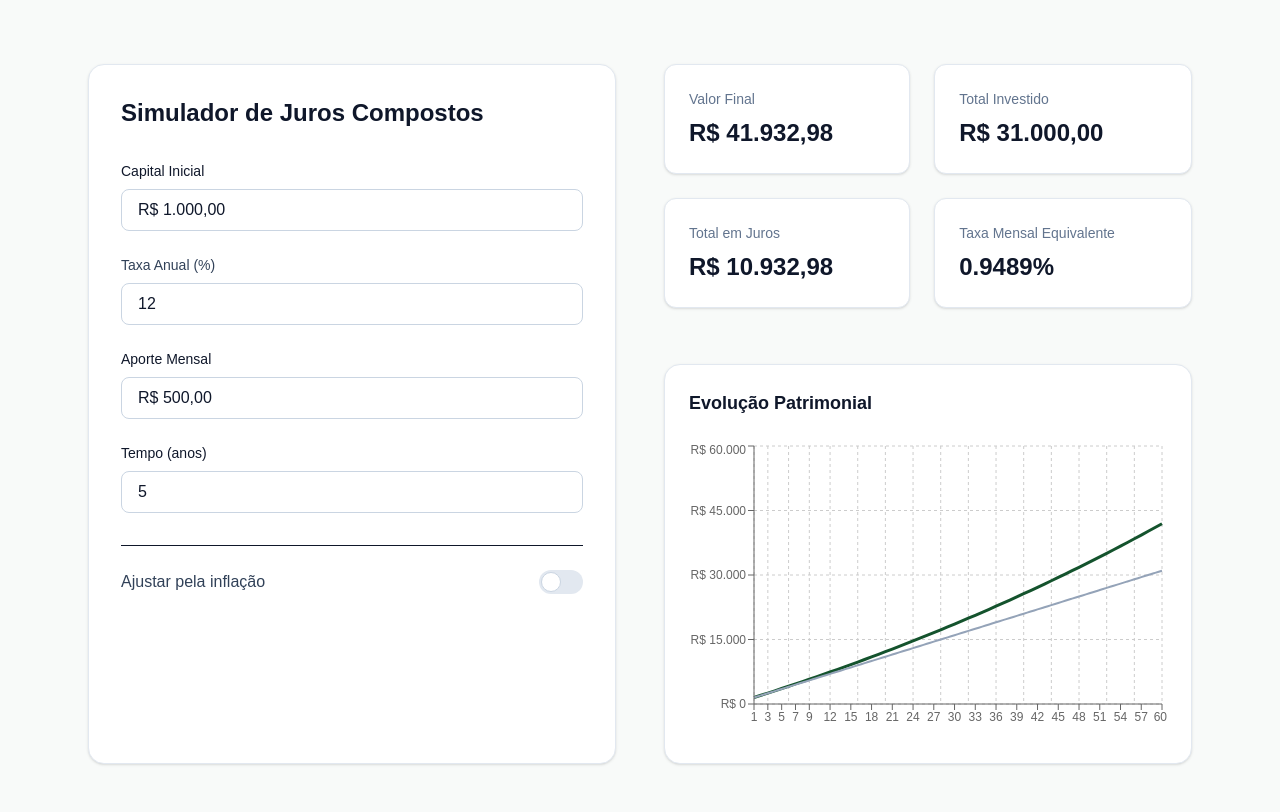
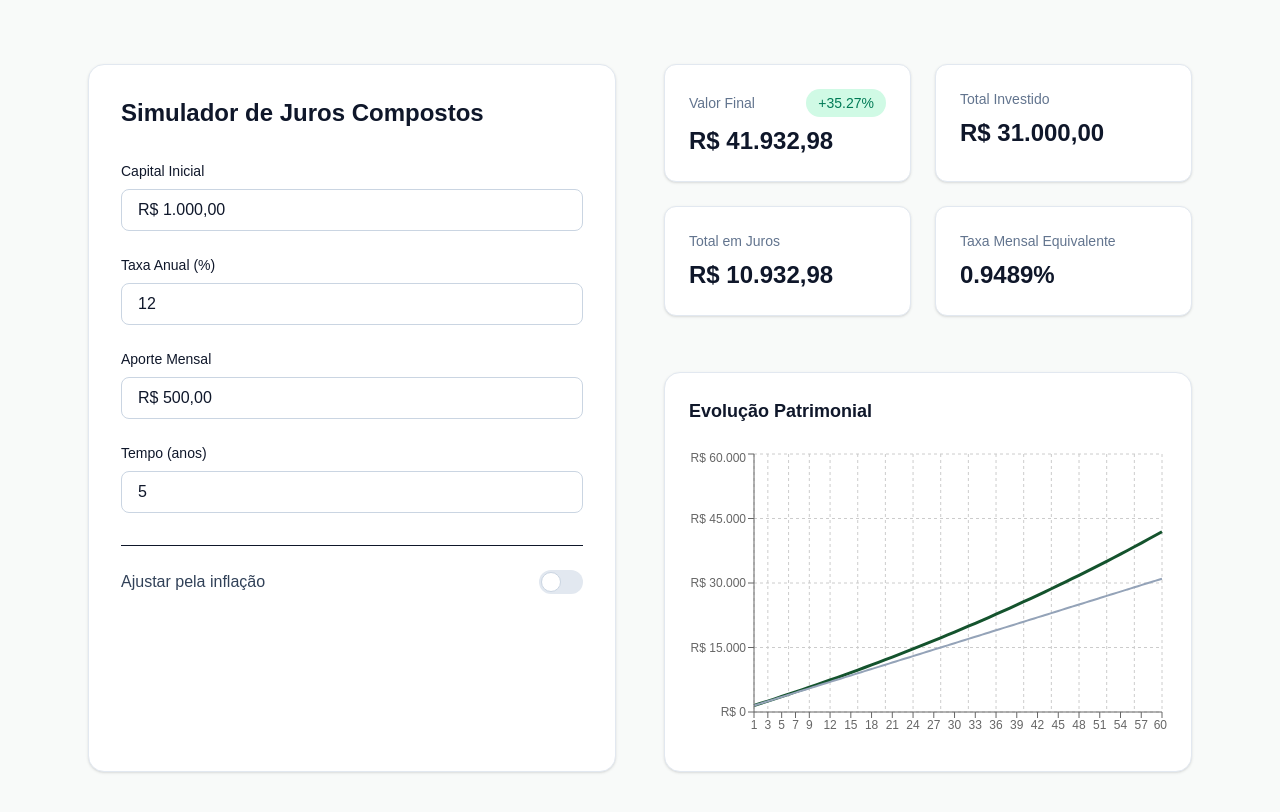
Before and after one commit to Gabrielfernandes7/simulador-juros-composto, a Next.js app: page / in a window 1280 px wide. Shown: the top 812 px of the page. Built offline with nearby package versions, Linux system fonts and the light colour scheme.

Commit message:
visualizacao de badge de crescimento e validacoes

```diff
--- /dev/null
+++ b/src/components/GrowthBadge.tsx
@@ -0,0 +1,23 @@
+"use client"
+
+type Props = {
+  value: number
+}
+
+export function GrowthBadge({ value }: Props) {
+  const isPositive = value >= 0
+
+  return (
+    <div
+      className={`
+        inline-flex items-center px-3 py-1 rounded-full text-sm font-medium
+        ${isPositive
+          ? "bg-emerald-100 text-emerald-700"
+          : "bg-red-100 text-red-700"}
+      `}
+    >
+      {isPositive ? "+" : ""}
+      {value.toFixed(2)}%
+    </div>
+  )
+}
--- a/src/components/ResultCard.tsx
+++ b/src/components/ResultCard.tsx
@@ -1,12 +1,18 @@
 interface ResultCardProps {
   label: string
   value: string
+  extra?: React.ReactNode
 }
 
-export function ResultCard({ label, value }: ResultCardProps) {
+export function ResultCard({ label, value, extra }: ResultCardProps) {
   return (
     <div className="bg-white rounded-xl shadow-sm border border-slate-200 p-6">
-      <p className="text-sm text-slate-500">{label}</p>
+
+      <div className="flex items-center justify-between">
+        <p className="text-sm text-slate-500">{label}</p>
+        {extra && <div>{extra}</div>}
+      </div>
+
       <p className="text-2xl font-semibold mt-2">{value}</p>
     </div>
   )
--- a/src/components/Simulator.tsx
+++ b/src/components/Simulator.tsx
@@ -1,10 +1,11 @@
 "use client"
 
-import { useSimulation } from "@/hooks/useSimulation";
-import { ResultCard } from "./ResultCard";
-import { MoneyInput } from "./MoneyInput";
-import { PercentInput } from "@/components/PercentInput"; // Importando seu componente corrigido
-import dynamic from "next/dynamic";
+import { useSimulation } from "@/hooks/useSimulation"
+import { ResultCard } from "./ResultCard"
+import { MoneyInput } from "./MoneyInput"
+import { PercentInput } from "@/components/PercentInput"
+import dynamic from "next/dynamic"
+import { GrowthBadge } from "./GrowthBadge"
 
 function currency(value: number) {
   return new Intl.NumberFormat("pt-BR", {
@@ -21,18 +22,28 @@ export function Simulator() {
     inflationRate,
     setInflationRate,
     useInflation,
-    setUseInflation
-  } = useSimulation();
+    setUseInflation,
+    totalGrowthPercent,
+    errors,
+    isValid
+  } = useSimulation()
 
   const SimulationChart = dynamic(
     () => import("./SimulationChart").then(mod => mod.SimulationChart),
     { ssr: false }
   )
 
+  const inputStyle = (error?: string) =>
+    `w-full border rounded-lg px-4 py-2 focus:outline-none focus:ring-2 ${
+      error
+        ? "border-red-500 focus:ring-red-500"
+        : "border-slate-300 focus:ring-[#16A34A]"
+    }`
+
   return (
     <div className="grid lg:grid-cols-2 gap-12">
 
-      {/* Coluna de Inputs */}
+      {/* Coluna Inputs */}
       <div className="bg-white p-8 rounded-2xl shadow-sm border border-slate-200">
         <h1 className="text-2xl font-semibold mb-8">
           Simulador de Juros Compostos
@@ -40,47 +51,73 @@ export function Simulator() {
 
         <div className="space-y-6">
 
+          {/* Capital Inicial */}
           <div>
             <label className="block text-sm mb-2">Capital Inicial</label>
             <MoneyInput
               value={input.initialAmount}
               onChange={(value) => updateField("initialAmount", value)}
-              className="w-full border border-slate-300 rounded-lg px-4 py-2 focus:outline-none focus:ring-2 focus:ring-[#16A34A]"
+              className={inputStyle(errors.initialAmount)}
             />
+            {errors.initialAmount && (
+              <p className="text-sm text-red-500 mt-1">
+                {errors.initialAmount}
+              </p>
+            )}
           </div>
 
-          {/* --- SUBSTITUIÇÃO 1: Taxa Anual --- */}
+          {/* Taxa Anual */}
           <div>
-            <label className="block text-sm mb-2 text-slate-700">Taxa Anual (%)</label>
+            <label className="block text-sm mb-2">Taxa Anual (%)</label>
             <PercentInput
               value={input.annualRate}
               onChange={(value) => updateField("annualRate", value)}
-              className="w-full border border-slate-300 rounded-lg px-4 py-2 focus:outline-none focus:ring-2 focus:ring-[#16A34A]"
+              className={inputStyle(errors.annualRate)}
             />
+            {errors.annualRate && (
+              <p className="text-sm text-red-500 mt-1">
+                {errors.annualRate}
+              </p>
+            )}
           </div>
 
+          {/* Aporte Mensal */}
           <div>
             <label className="block text-sm mb-2">Aporte Mensal</label>
             <MoneyInput
               value={input.monthlyContribution}
               onChange={(value) => updateField("monthlyContribution", value)}
-              className="w-full border border-slate-300 rounded-lg px-4 py-2 focus:outline-none focus:ring-2 focus:ring-[#16A34A]"
+              className={inputStyle(errors.monthlyContribution)}
             />
+            {errors.monthlyContribution && (
+              <p className="text-sm text-red-500 mt-1">
+                {errors.monthlyContribution}
+              </p>
+            )}
           </div>
 
+          {/* Tempo */}
           <div>
             <label className="block text-sm mb-2">Tempo (anos)</label>
             <input
               type="number"
               value={input.years}
               onChange={e => updateField("years", Number(e.target.value))}
-              className="w-full border border-slate-300 rounded-lg px-4 py-2 focus:outline-none focus:ring-2 focus:ring-[#16A34A]"
+              className={inputStyle(errors.years)}
             />
+            {errors.years && (
+              <p className="text-sm text-red-500 mt-1">
+                {errors.years}
+              </p>
+            )}
           </div>
 
+          {/* Inflação */}
           <div className="mt-8 border-t pt-6">
             <div className="flex items-center justify-between">
-              <span className="font-medium text-slate-700">Ajustar pela inflação</span>
+              <span className="font-medium text-slate-700">
+                Ajustar pela inflação
+              </span>
 
               <label className="relative inline-flex items-center cursor-pointer">
                 <input
@@ -89,38 +126,62 @@ export function Simulator() {
                   checked={useInflation}
                   onChange={(e) => setUseInflation(e.target.checked)}
                 />
-                <div className="w-11 h-6 bg-slate-200 rounded-full peer peer-checked:after:translate-x-full peer-checked:after:border-white after:content-[''] after:absolute after:top-[2px] after:left-[2px] after:bg-white after:border-slate-300 after:border after:rounded-full after:h-5 after:w-5 after:transition-all peer-checked:bg-[#16A34A]"></div>
+                <div className="w-11 h-6 bg-slate-200 rounded-full peer
+                  peer-checked:after:translate-x-full
+                  after:content-[''] after:absolute after:top-[2px]
+                  after:left-[2px] after:bg-white after:border
+                  after:border-slate-300 after:rounded-full
+                  after:h-5 after:w-5 after:transition-all
+                  peer-checked:bg-[#16A34A]" />
               </label>
             </div>
 
             {useInflation && (
-              <div className="mt-4 transition-all">
-                <label className="block text-sm mb-2 text-slate-600">Inflação anual (%)</label>
-                {/* --- SUBSTITUIÇÃO 2: Inflação Anual --- */}
+              <div className="mt-4">
+                <label className="block text-sm mb-2 text-slate-600">
+                  Inflação anual (%)
+                </label>
                 <PercentInput
                   value={inflationRate}
                   onChange={(value) => setInflationRate(value)}
-                  className="w-full border border-slate-300 rounded-lg px-4 py-2 focus:outline-none focus:ring-2 focus:ring-[#16A34A]"
+                  className={inputStyle(errors.inflationRate)}
                 />
+                {errors.inflationRate && (
+                  <p className="text-sm text-red-500 mt-1">
+                    {errors.inflationRate}
+                  </p>
+                )}
               </div>
             )}
           </div>
         </div>
       </div>
 
-      {/* Coluna de Resultados */}
+      {/* Coluna Resultados */}
       <div className="grid gap-6">
-        <ResultCard label="Valor Final" value={currency(result.finalAmount)} />
-        <ResultCard label="Total Investido" value={currency(result.totalInvested)} />
-        <ResultCard label="Total em Juros" value={currency(result.totalInterest)} />
+        <ResultCard
+          label="Valor Final"
+          value={currency(result.finalAmount)}
+          extra={<GrowthBadge value={totalGrowthPercent} />}
+        />
+        <ResultCard
+          label="Total Investido"
+          value={currency(result.totalInvested)}
+        />
+        <ResultCard
+          label="Total em Juros"
+          value={currency(result.totalInterest)}
+        />
         <ResultCard
           label="Taxa Mensal Equivalente"
           value={(result.monthlyRate * 100).toFixed(4) + "%"}
         />
 
-        <div className="lg:col-span-2 mt-8">
-          <SimulationChart data={result.history} />
-        </div>
+        {isValid && result.history.length > 0 && (
+          <div className="lg:col-span-2 mt-8">
+            <SimulationChart data={result.history} />
+          </div>
+        )}
       </div>
     </div>
   )
--- a/src/hooks/useSimulation.ts
+++ b/src/hooks/useSimulation.ts
@@ -5,12 +5,21 @@ import { simulateCompoundInterest } from "@/lib/compound"
 import { calculateRealRate } from "@/lib/inflation"
 import { SimulationInput, SimulationResult } from "@/types/simulation"
 import { useDebouncedValue } from "@/hooks/useDebouncedValue"
+import { validateSimulation } from "@/lib/validation"
 
 const defaultInput: SimulationInput = {
   initialAmount: 1000.0,
   annualRate: 12.0,
   monthlyContribution: 500.0,
   years: 5
+}
+
+const emptyResult: SimulationResult = {
+  finalAmount: 0,
+  totalInvested: 0,
+  totalInterest: 0,
+  monthlyRate: 0,
+  history: []
 }
 
 export function useSimulation(initialValues?: Partial<SimulationInput>) {
@@ -25,7 +34,17 @@ export function useSimulation(initialValues?: Partial<SimulationInput>) {
   const debouncedInput = useDebouncedValue(input, 300)
   const debouncedInflation = useDebouncedValue(inflationRate, 300)
 
+  // 1️⃣ Validação sempre roda com valores atuais (não debounced)
+  const errors = useMemo(() => {
+    return validateSimulation(input, inflationRate, useInflation)
+  }, [input, inflationRate, useInflation])
+
+  const isValid = Object.keys(errors).length === 0
+
+  // 2️⃣ Cálculo só roda se for válido
   const result: SimulationResult = useMemo(() => {
+    if (!isValid) return emptyResult
+
     const adjustedRate = useInflation
       ? calculateRealRate(debouncedInput.annualRate, debouncedInflation)
       : debouncedInput.annualRate
@@ -34,8 +53,12 @@ export function useSimulation(initialValues?: Partial<SimulationInput>) {
       ...debouncedInput,
       annualRate: adjustedRate
     })
+  }, [debouncedInput, debouncedInflation, useInflation, isValid])
 
-  }, [debouncedInput, debouncedInflation, useInflation])
+  const totalGrowthPercent = useMemo(() => {
+    if (!isValid || result.totalInvested === 0) return 0
+    return ((result.finalAmount / result.totalInvested) - 1) * 100
+  }, [result, isValid])
 
   function updateField<K extends keyof SimulationInput>(
     field: K,
@@ -50,6 +73,9 @@ export function useSimulation(initialValues?: Partial<SimulationInput>) {
   return {
     input,
     result,
+    totalGrowthPercent,
+    errors,
+    isValid,
     updateField,
     inflationRate,
     setInflationRate,
--- /dev/null
+++ b/src/lib/validation.ts
@@ -0,0 +1,37 @@
+import { SimulationInput } from "@/types/simulation"
+
+export type SimulationErrors = Partial<
+  Record<keyof SimulationInput | "inflationRate", string>
+>
+
+export function validateSimulation(
+  input: SimulationInput,
+  inflationRate: number,
+  useInflation: boolean
+): SimulationErrors {
+  const errors: SimulationErrors = {}
+
+  if (input.initialAmount < 0) {
+    errors.initialAmount = "Capital não pode ser negativo"
+  }
+
+  if (input.monthlyContribution < 0) {
+    errors.monthlyContribution = "Aporte não pode ser negativo"
+  }
+
+  if (input.annualRate < 0 || input.annualRate > 1000) {
+    errors.annualRate = "Taxa anual deve estar entre 0% e 1000%"
+  }
+
+  if (input.years <= 0 || input.years > 100) {
+    errors.years = "Tempo deve estar entre 1 e 100 anos"
+  }
+
+  if (useInflation) {
+    if (inflationRate < 0 || inflationRate > 100) {
+      errors.inflationRate = "Inflação deve estar entre 0% e 100%"
+    }
+  }
+
+  return errors
+}
```
